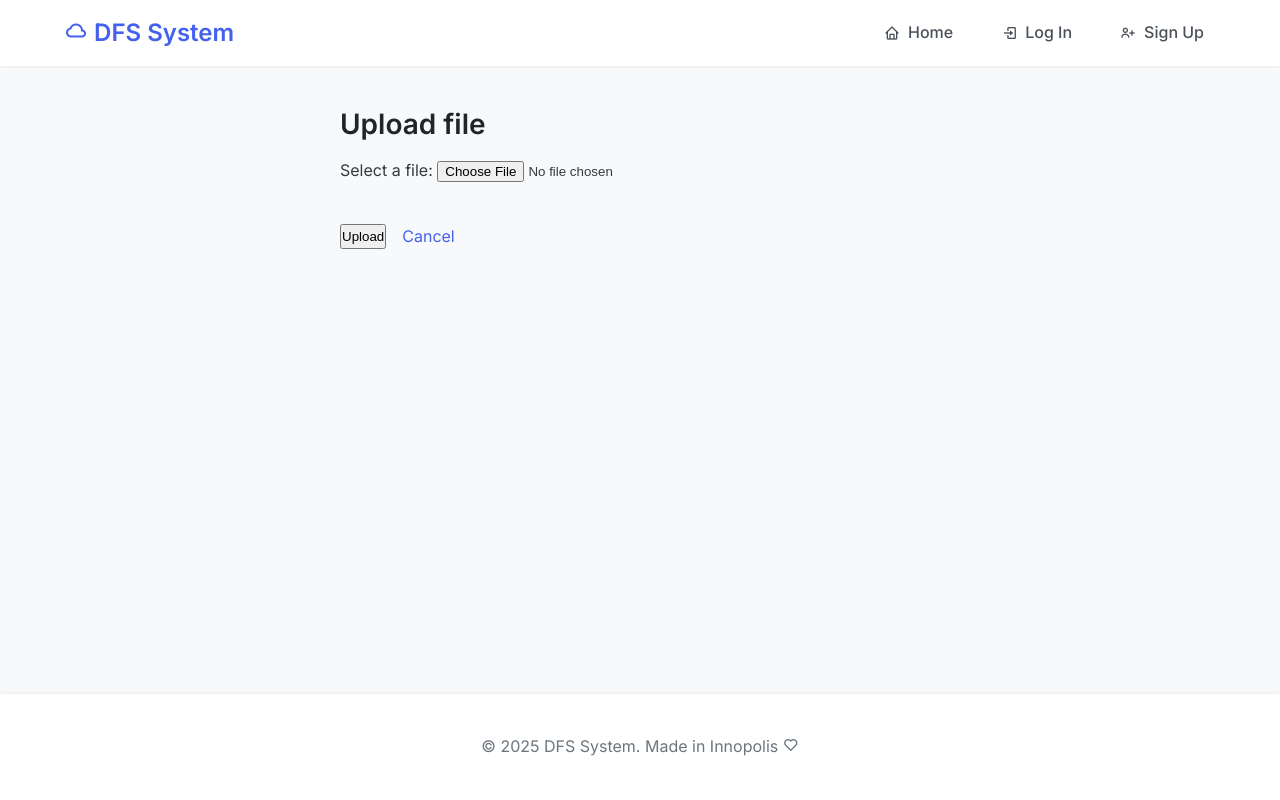
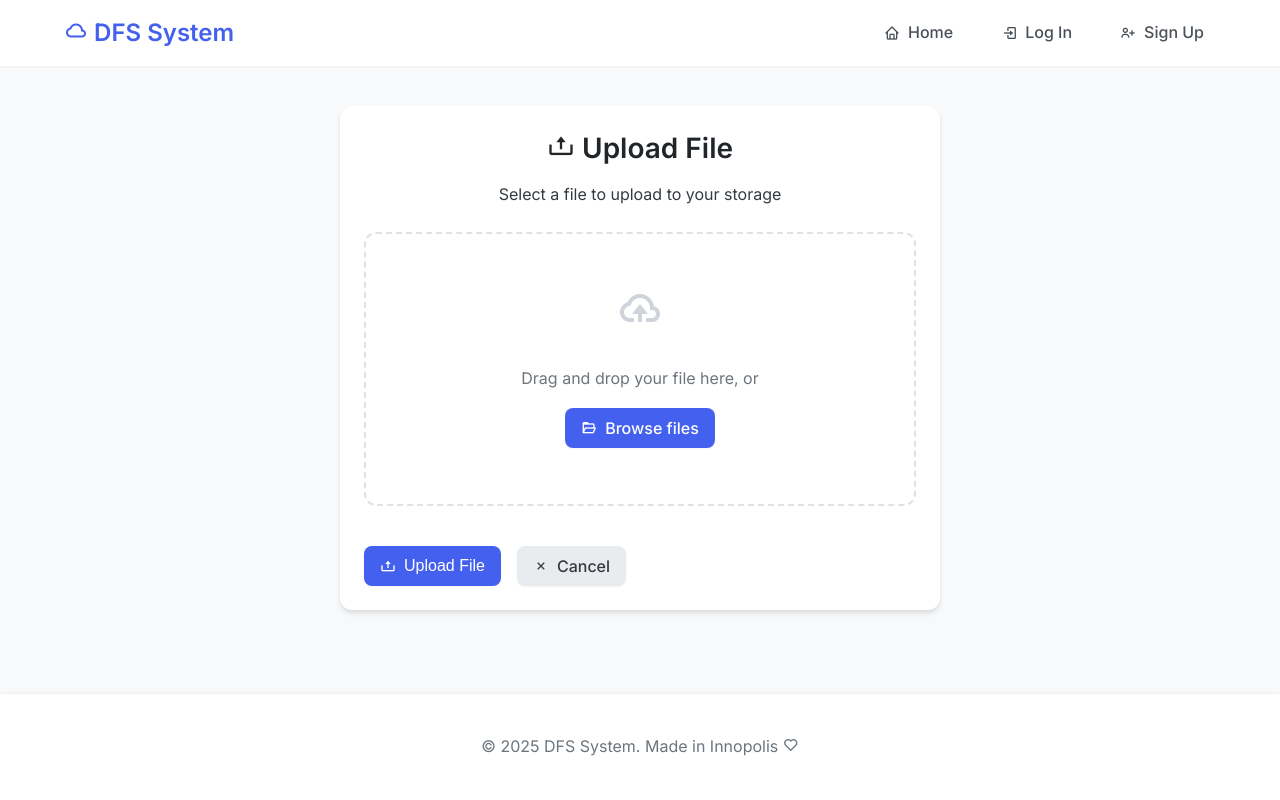
Before and after one commit to harutoyume/dfs_web_server, a Flask app: template app/templates/upload.html in a window 1280 px wide. Run offline with Flask 3, Linux system fonts and the light colour scheme; the template is opened without the code that fills it, so the values that code supplies are empty.

Commit message:
Update upload page layout and logic

```diff
--- a/app/templates/upload.html
+++ b/app/templates/upload.html
@@ -1,21 +1,124 @@
 {% extends "base.html" %}
 
-{% block title %}Upload file - Distributed File System{% endblock %}
+{% block title %}Upload File - Distributed File Storage{% endblock %}
 
 {% block content %}
 <div class="upload-page">
-    <h2>Upload file</h2>
+    <div class="card">
+        <h2 class="text-center"><i class='bx bx-upload'></i> Upload File</h2>
+        <p class="text-center mb-3">Select a file to upload to your storage</p>
 
-    <form action="{{ url_for('upload') }}" method="POST" enctype="multipart/form-data" class="upload-form">
-        <div class="form-group">
-            <label for="file">Select a file:</label>
-            <input type="file" id="file" name="file" required>
-        </div>
+        <form action="{{ url_for('upload') }}" method="POST" enctype="multipart/form-data" class="upload-form">
+            <div class="file-upload-area" id="drop-area">
+                <div class="file-upload-icon">
+                    <i class='bx bx-cloud-upload'></i>
+                </div>
+                <div class="file-upload-text">
+                    <p>Drag and drop your file here, or</p>
+                    <label for="file" class="btn btn-primary">
+                        <i class='bx bx-folder-open'></i> Browse files
+                    </label>
+                    <input type="file" id="file" name="file" required style="display: none;">
+                </div>
+                <div id="file-details" class="mt-2" style="display: none;">
+                    <p class="selected-file-name"></p>
+                    <p class="selected-file-size"></p>
+                </div>
+            </div>
 
-        <div class="form-actions">
-            <button type="submit" class="button primary">Upload</button>
-            <a href="{{ url_for('files') }}" class="button">Cancel</a>
-        </div>
-    </form>
+            <div class="form-actions">
+                <button type="submit" class="btn btn-primary" id="upload-btn" disabled>
+                    <i class='bx bx-upload'></i> Upload File
+                </button>
+                <a href="{{ url_for('files') }}" class="btn btn-secondary">
+                    <i class='bx bx-x'></i> Cancel
+                </a>
+            </div>
+        </form>
+    </div>
 </div>
 {% endblock %}
+
+{% block scripts %}
+<script>
+    document.addEventListener('DOMContentLoaded', function() {
+        const dropArea = document.getElementById('drop-area');
+        const fileInput = document.getElementById('file');
+        const fileDetails = document.getElementById('file-details');
+        const fileNameEl = document.querySelector('.selected-file-name');
+        const fileSizeEl = document.querySelector('.selected-file-size');
+        const uploadBtn = document.getElementById('upload-btn');
+
+        // Prevent default behavior for drag events
+        ['dragenter', 'dragover', 'dragleave', 'drop'].forEach(eventName => {
+            dropArea.addEventListener(eventName, preventDefaults, false);
+        });
+
+        function preventDefaults(e) {
+            e.preventDefault();
+            e.stopPropagation();
+        }
+
+        // Highlight drop area when item is dragged over it
+        ['dragenter', 'dragover'].forEach(eventName => {
+            dropArea.addEventListener(eventName, highlight, false);
+        });
+
+        ['dragleave', 'drop'].forEach(eventName => {
+            dropArea.addEventListener(eventName, unhighlight, false);
+        });
+
+        function highlight() {
+            dropArea.classList.add('highlight');
+        }
+
+        function unhighlight() {
+            dropArea.classList.remove('highlight');
+        }
+
+        // Handle dropped files
+        dropArea.addEventListener('drop', handleDrop, false);
+
+        function handleDrop(e) {
+            const dt = e.dataTransfer;
+            const files = dt.files;
+            fileInput.files = files;
+            updateFileDetails();
+        }
+
+        // Handle file input changes
+        fileInput.addEventListener('change', updateFileDetails);
+
+        function updateFileDetails() {
+            if (fileInput.files.length > 0) {
+                const file = fileInput.files[0];
+                fileNameEl.textContent = `File: ${file.name}`;
+                fileSizeEl.textContent = `Size: ${formatFileSize(file.size)}`;
+                fileDetails.style.display = 'block';
+                uploadBtn.disabled = false;
+            } else {
+                fileDetails.style.display = 'none';
+                uploadBtn.disabled = true;
+            }
+        }
+
+        function formatFileSize(bytes) {
+            if (bytes === 0) return '0 Bytes';
+
+            const k = 1024;
+            const sizes = ['Bytes', 'KB', 'MB', 'GB', 'TB'];
+            const i = Math.floor(Math.log(bytes) / Math.log(k));
+
+            return parseFloat((bytes / Math.pow(k, i)).toFixed(2)) + ' ' + sizes[i];
+        }
+
+        // Handle click on the drop area to trigger file input
+        dropArea.addEventListener('click', function() {
+            fileInput.click();
+        });
+    });
+</script>
+{% endblock %}
+
+{% block extra_head %}
+{% endblock %}
```
